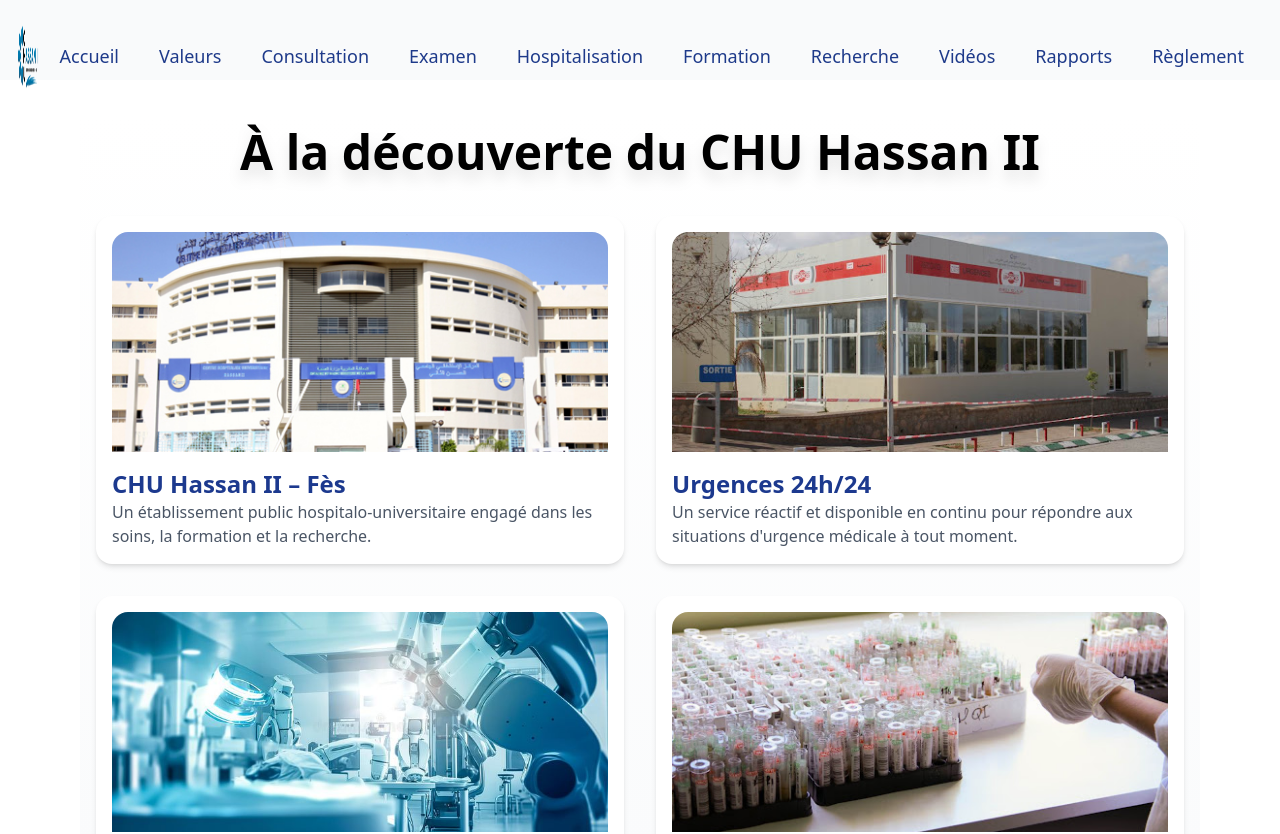
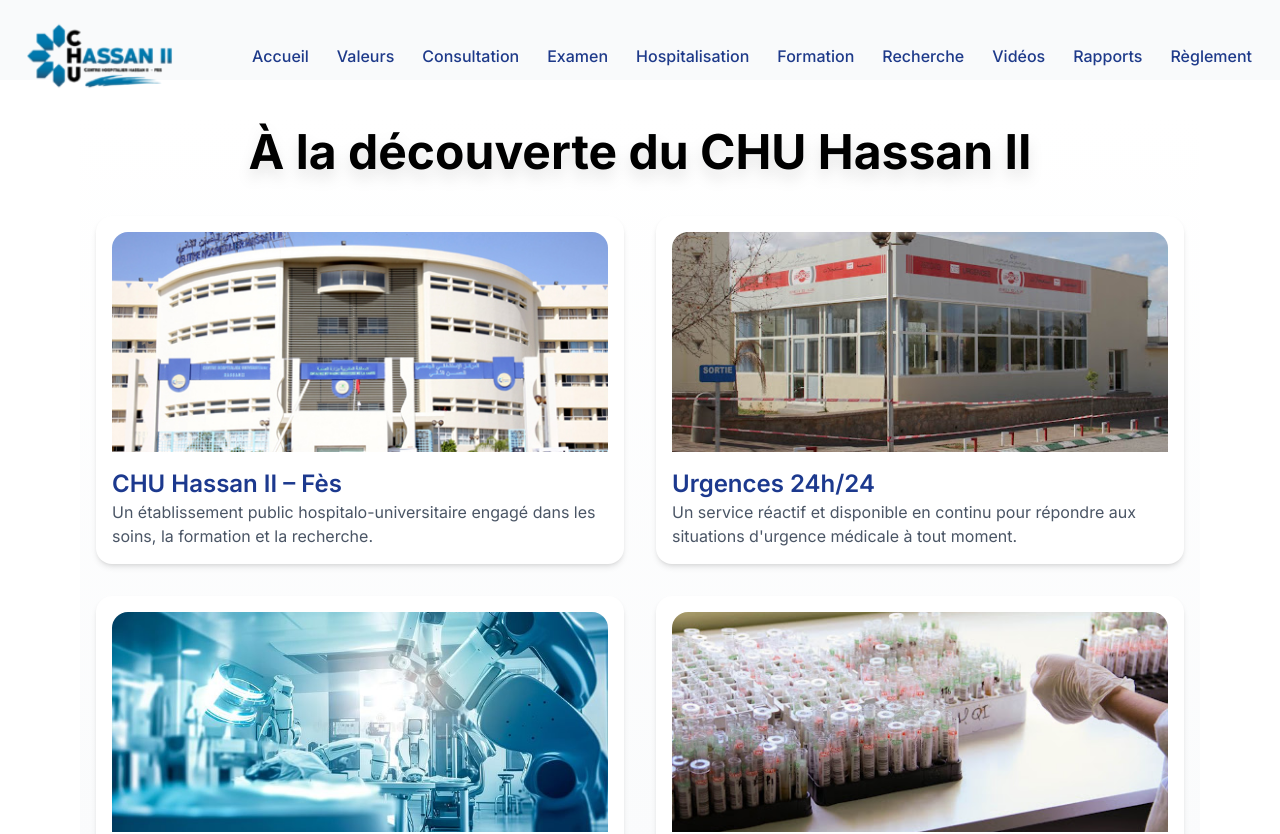
Before and after one commit to DEZZZ-GH/chu-fes, a Next.js app: page / in a window 1280 px wide. Shown: the top 834 px of the page. Built offline with nearby package versions, Linux system fonts and the light colour scheme.

Commit message:
nav update

```diff
--- a/src/app/globals.css
+++ b/src/app/globals.css
@@ -1,4 +1,7 @@
 /* src/app/globals.css */
+
+/* Load Tailwind first */
+@import "tailwindcss";
 
 /* Force full width and disable horizontal scroll */
 html, body {
@@ -8,16 +11,14 @@ html, body {
   touch-action: pan-y;
 }
 
-/* Prevent user zooming on mobile (redundant safety) */
+/* Prevent text resizing/zooming on mobile */
 body {
   -webkit-text-size-adjust: 100%;
   -ms-text-size-adjust: 100%;
   text-size-adjust: 100%;
 }
 
-@import "tailwindcss";
-
-/* your custom CSS variables below, if any */
+/* CSS Variables for color themes */
 :root {
   --background: #ffffff;
   --foreground: #171717;
@@ -30,9 +31,14 @@ body {
   }
 }
 
+/* Custom animations */
 @layer utilities {
   .animate-fade-in {
     animation: fade-in 0.8s ease-in-out both;
+  }
+
+  .animate-slide-in {
+    animation: slide-in 0.3s ease-out both;
   }
 }
 
@@ -46,3 +52,12 @@ body {
     transform: translateY(0);
   }
 }
+
+@keyframes slide-in {
+  from {
+    transform: translateX(100%);
+  }
+  to {
+    transform: translateX(0%);
+  }
+}
--- a/src/app/layout.tsx
+++ b/src/app/layout.tsx
@@ -1,36 +1,26 @@
-
-// import { Geist, Geist_Mono } from "next/font/google";
-// import "./globals.css";
-
-// const geistSans = Geist({
-//   variable: "--font-geist-sans",
-//   subsets: ["latin"],
-// });
-
-// const geistMono = Geist_Mono({
-//   variable: "--font-geist-mono",
-//   subsets: ["latin"],
-// });
-
+// src/app/layout.tsx
 import './globals.css';
-
+import { Inter } from 'next/font/google';
 
 import Header from '@/components/Header';
 import Footer from '@/components/Footer';
 
-
-
+const inter = Inter({
+  subsets: ['latin'],
+  display: 'swap',
+  variable: '--font-inter',
+});
 
 export default function RootLayout({ children }: { children: React.ReactNode }) {
   return (
-    <html lang="fr">
+    <html lang="fr" className={inter.className}>
       <head>
         <meta
           name="viewport"
           content="width=device-width, initial-scale=1, maximum-scale=1, user-scalable=no"
         />
       </head>
-      <body className="font-sans antialiased overflow-x-hidden">
+      <body className="antialiased overflow-x-hidden">
         <Header />
         <main className="min-h-screen px-4 py-8 max-w-6xl mx-auto mt-32 sm:mt-20">
           {children}
--- a/src/components/Header.tsx
+++ b/src/components/Header.tsx
@@ -12,7 +12,6 @@ export default function Header() {
     const handleScroll = () => {
       setIsScrolled(window.scrollY > 10);
     };
-
     window.addEventListener('scroll', handleScroll);
     return () => window.removeEventListener('scroll', handleScroll);
   }, []);
@@ -31,6 +30,8 @@ export default function Header() {
   ];
 
   return (
+    <>
+      {/* HEADER */}
       <header
         className={`fixed top-0 z-50 w-full h-20 transition-colors duration-300 ${
           isScrolled ? 'bg-[#D6F0FF]/80 backdrop-blur-md shadow' : 'bg-[#f9fafb]'
@@ -42,14 +43,27 @@ export default function Header() {
             <img src="/images/logo.png" alt="Logo CHU" className="h-16 sm:h-20" />
           </div>
 
-        {/* Burger button */}
+          {/* Desktop Nav */}
+<nav className="hidden sm:flex gap-x-1 items-center text-[1.0rem] font-medium font-inter">
+            {navLinks.map(({ path, label }, index) => (
+              <Link
+                key={index}
+                href={path}
+                className="px-3 py-2 rounded-md hover:bg-[#dbeafe] transition duration-200"
+              >
+                {label}
+              </Link>
+            ))}
+          </nav>
+
+          {/* Mobile burger */}
           <button
             className="sm:hidden flex items-center justify-center p-2 rounded-md text-[#1e3a8a] hover:bg-[#dbeafe] transition duration-200"
             onClick={toggleMenu}
             aria-label="Toggle navigation"
           >
             <svg
-            className="w-7 h-7" // Increased size for better visibility
+              className="w-6 h-6"
               fill="none"
               stroke="currentColor"
               viewBox="0 0 24 24"
@@ -58,25 +72,41 @@ export default function Header() {
               <path strokeLinecap="round" strokeLinejoin="round" strokeWidth={2} d="M4 6h16M4 12h16m-7 6h7" />
             </svg>
           </button>
+        </div>
+      </header>
 
-        {/* Navigation links */}
-        <nav
-          className={`transition-all duration-300 ease-in-out transform origin-top ${
-            isMenuOpen ? 'scale-y-100 opacity-100 max-h-96 overflow-y-auto' : 'scale-y-0 opacity-0 max-h-0'
-          } sm:scale-y-100 sm:opacity-100 sm:flex flex-col sm:flex-row justify-center items-center gap-x-4 gap-y-4 text-lg px-2 w-full sm:w-auto`} // Increased font size
+      {/* BACKDROP + SIDEBAR for mobile */}
+      {isMenuOpen && (
+        <>
+          {/* Backdrop */}
+          <div
+            className="fixed inset-0 bg-black bg-opacity-40 z-40 sm:hidden"
+            onClick={() => setIsMenuOpen(false)}
+          />
+
+          {/* Sidebar */}
+          <div className="fixed top-0 right-0 w-64 h-full bg-white z-50 shadow-lg flex flex-col px-6 py-8 sm:hidden animate-slide-in">
+            <button
+              onClick={() => setIsMenuOpen(false)}
+              className="self-end mb-6 text-[#1e3a8a] hover:text-blue-500"
             >
+              ✕
+            </button>
+            <nav className="flex flex-col gap-y-4">
               {navLinks.map(({ path, label }, index) => (
                 <Link
                   key={index}
                   href={path}
                   onClick={() => setIsMenuOpen(false)}
-              className="whitespace-nowrap px-3 py-2 rounded-md hover:bg-[#dbeafe] transition duration-200 text-lg" // Increased font size
+                  className="text-[#1e3a8a] hover:bg-[#dbeafe] px-3 py-2 rounded-md transition"
                 >
                   {label}
                 </Link>
               ))}
             </nav>
           </div>
-    </header>
+        </>
+      )}
+    </>
   );
 }
```
Lines whose indentation alone changed are shown as unchanged.
